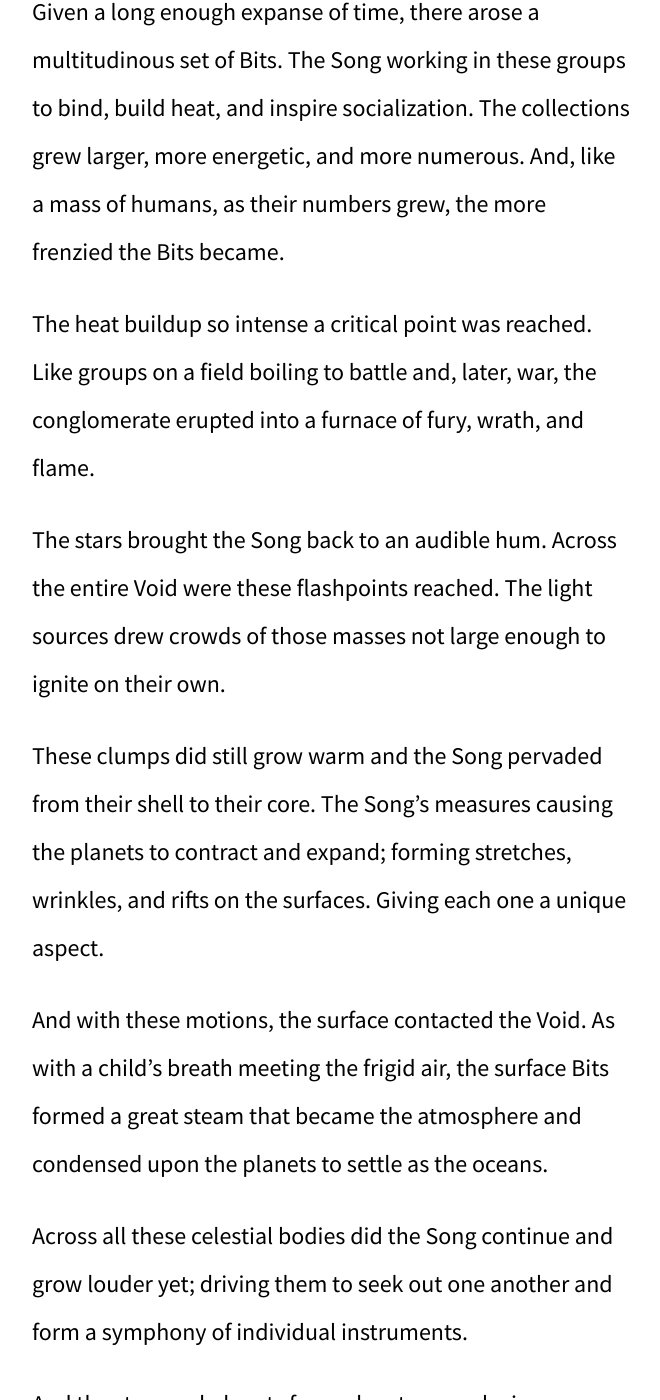
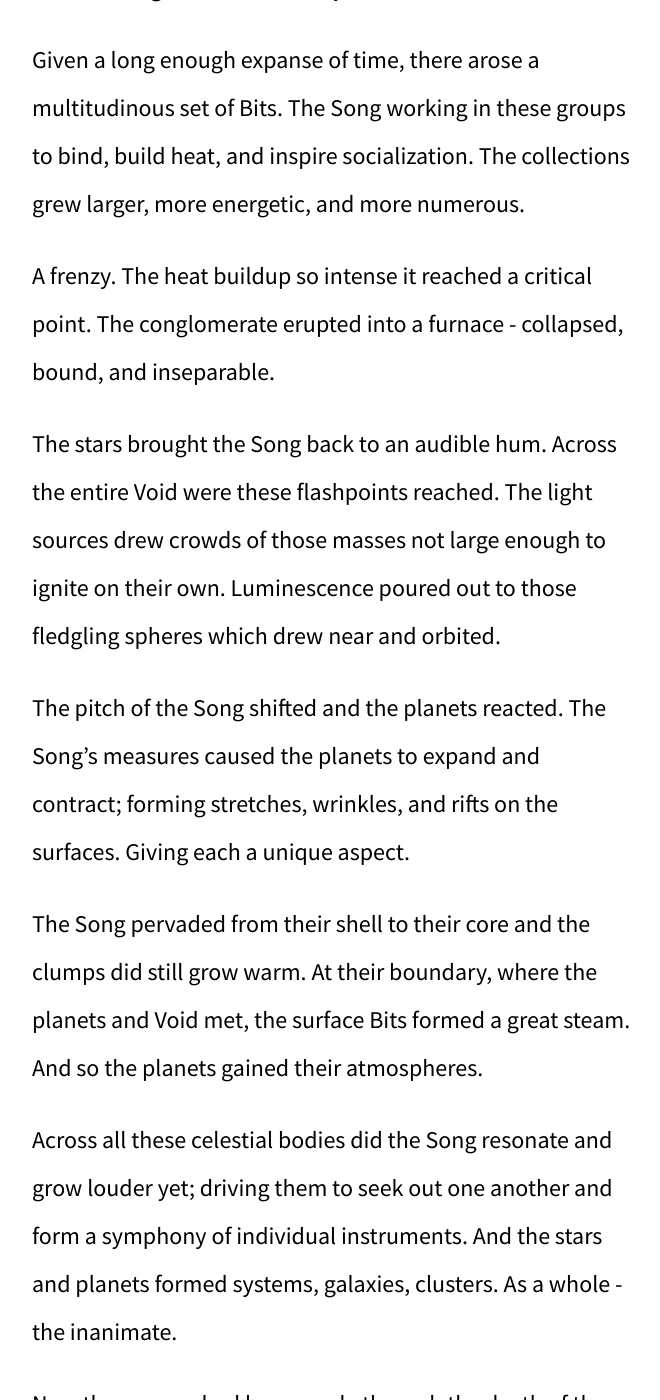
Before and after one commit to kyletolle/the-mechanism-collection, a Jekyll site: the page built from index.md, in a window 1280 px wide and 1400 px high, scrolled down 3715 px. Shown: the whole window, without its empty margins (308-968 px from the left). Built offline with Jekyll 4.4.1, drawn with Linux system fonts in a browser that asks for light colours; some of the changed text lies outside the part shown.

Commit message:
Adjust the Second Mechanism
Bring in some changes that had been inspired by the Third.

```diff
--- a/index.md
+++ b/index.md
@@ -78,32 +78,27 @@ as they stuck.
 Given a long enough expanse of time, there arose a multitudinous set of Bits.
 The Song working in these groups to bind, build heat, and inspire
 socialization. The collections grew larger, more energetic, and more numerous.
-And, like a mass of humans, as their numbers grew, the more frenzied the Bits
-became.
 
-The heat buildup so intense a critical point was reached. Like groups on a
-field boiling to battle and, later, war, the conglomerate erupted into a
-furnace of fury, wrath, and flame.
+A frenzy. The heat buildup so intense it reached a critical point. The
+conglomerate erupted into a furnace - collapsed, bound, and inseparable.
 
 The stars brought the Song back to an audible hum. Across the entire Void were
 these flashpoints reached. The light sources drew crowds of those masses not
-large enough to ignite on their own.
+large enough to ignite on their own. Luminescence poured out to those
+fledgling spheres which drew near and orbited.
 
-These clumps did still grow warm and the Song pervaded from their shell to
-their core. The Song’s measures causing the planets to contract and expand;
-forming stretches, wrinkles, and rifts on the surfaces. Giving each one a
-unique aspect.
+The pitch of the Song shifted and the planets reacted. The Song's measures
+caused the planets to expand and contract; forming stretches, wrinkles, and
+rifts on the surfaces. Giving each a unique aspect.
 
-And with these motions, the surface contacted the Void. As with a child’s
-breath meeting the frigid air, the surface Bits formed a great steam that
-became the atmosphere and condensed upon the planets to settle as the oceans.
+The Song pervaded from their shell to their core and the clumps did still grow
+warm. At their boundary, where the planets and Void met, the surface Bits
+formed a great steam. And so the planets gained their atmospheres.
 
-Across all these celestial bodies did the Song continue and grow louder yet;
+Across all these celestial bodies did the Song resonate and grow louder yet;
 driving them to seek out one another and form a symphony of individual
-instruments.
-
-And the stars and planets formed systems, galaxies, clusters. As a whole - the
-inanimate.
+instruments. And the stars and planets formed systems, galaxies, clusters. As
+a whole - the inanimate.
 
 Now the cosmos had been made through the death of the All, production of the
 Void, and the emotion of the Song imparted to the Elemental Bits.
```
Also changed, not shown: other parts of index.md (+3 -3 lines).
